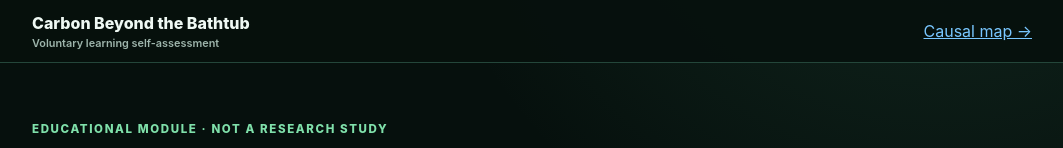
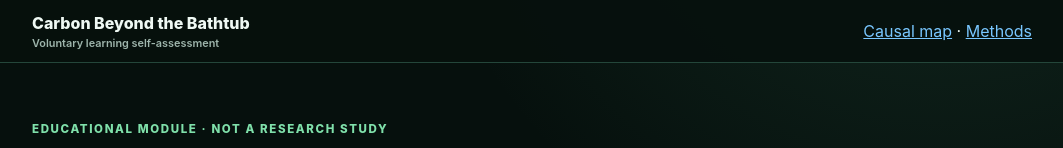
Before and after one commit to Aryakia/carbon-cycle-demo, a website: page assessment.html in a window 1280 px wide. Shown: the top 148 px of the page, without its empty margins (108-1171 px from the left). Drawn offline with Linux system fonts and the light colour scheme.

Commit message:
Add methods link to learning assessment

```diff
--- a/assessment.html
+++ b/assessment.html
@@ -13,7 +13,7 @@
 </style>
 </head>
 <body>
-<header class="top"><div class="wrap"><a class="brand" href="./">Carbon Beyond the Bathtub<small>Voluntary learning self-assessment</small></a><a href="feedbacks.html">Causal map →</a></div></header>
+<header class="top"><div class="wrap"><a class="brand" href="./">Carbon Beyond the Bathtub<small>Voluntary learning self-assessment</small></a><span><a href="feedbacks.html">Causal map</a> · <a href="validation.html">Methods</a></span></div></header>
 <main>
 <section class="hero"><div class="wrap"><div class="kicker">Educational module · not a research study</div><h1>What changed in your mental model?</h1><p class="lead">Use this optional pre/post check to test stock–flow reasoning, resource interpretation, policy delays, and carbon lock-in concepts. It is designed for personal learning feedback, not participant research.</p><div class="privacy"><strong>Privacy:</strong> No responses are transmitted. No identifying information is requested. Answers exist only in this page memory and disappear when the page is closed or refreshed. Nothing is saved to browser storage or a server.</div></div></section>
 <section class="section"><div class="wrap"><div class="shell">
```
